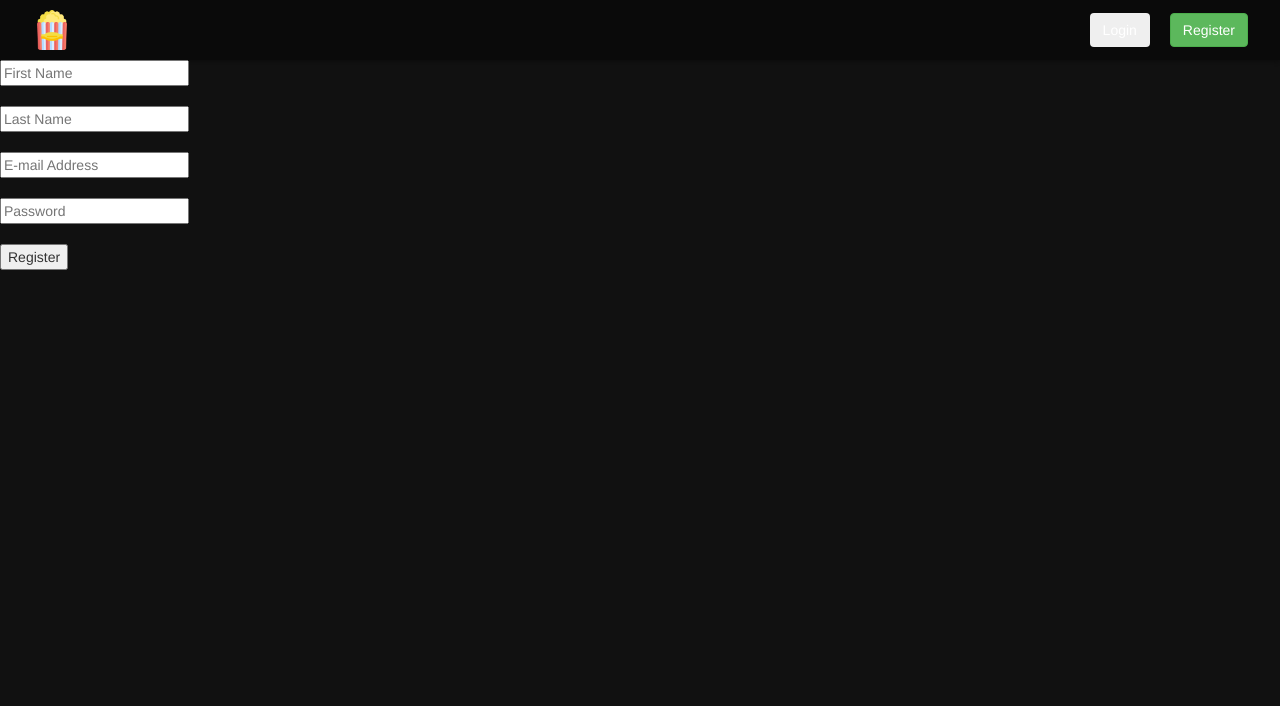
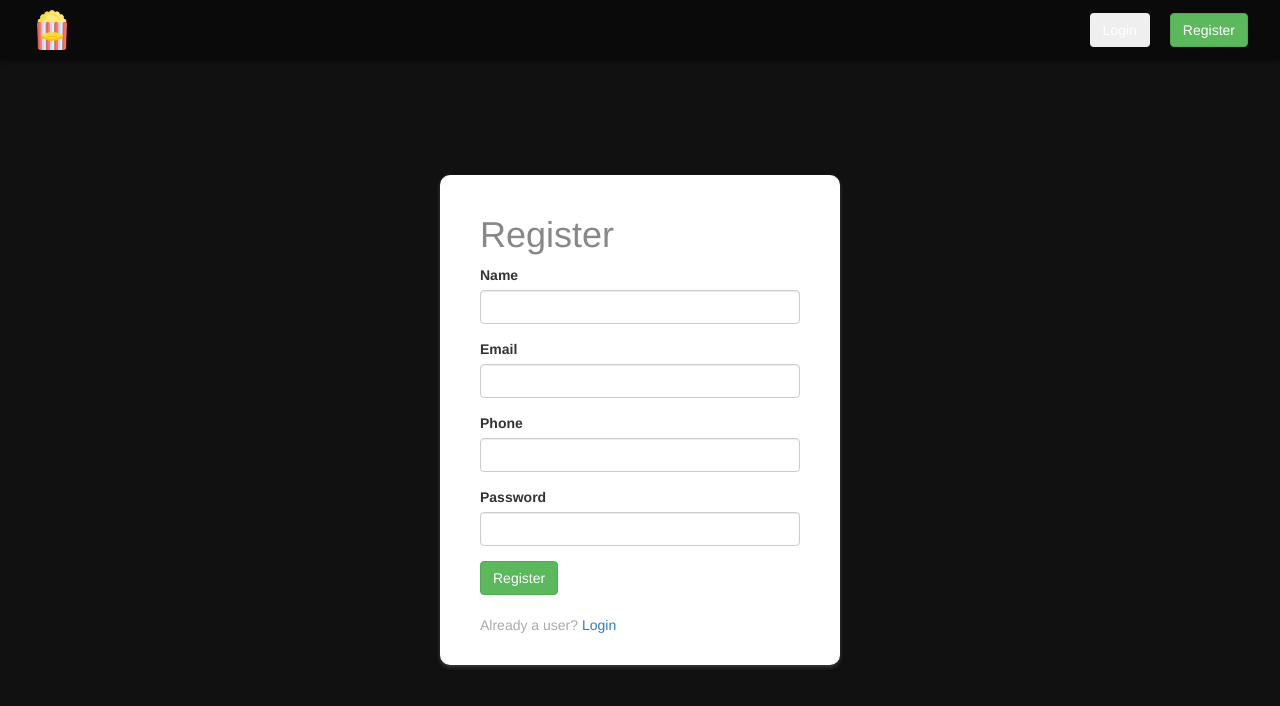
Before and after one commit to rocksman/angular-movie-management, an Angular app: page /register in a window 1280 px wide. Shown: the top 706 px of the page. Built offline with nearby package versions, Linux system fonts and the light colour scheme.

Commit message:
new design

```diff
--- a/src/app/login/login.component.css
+++ b/src/app/login/login.component.css
@@ -1,11 +1,15 @@
 .container{
     display: flex;
-    height: 60vh;
+    height: 80vh;
     align-items: center;
     justify-content: center;
 }
 .loginBox{
-    width: 350px;
+    width: 400px;
+    background: #fff;
+    padding: 20px 40px;
+    border-radius: 10px;
+    box-shadow: 0 2px 4px rgba(102, 102, 102, 0.527);
 }
 p{
     margin-top: 20px;
--- a/src/app/register/register.component.css
+++ b/src/app/register/register.component.css
@@ -0,0 +1,20 @@
+.container{
+    display: flex;
+    height: 90vh;
+    align-items: center;
+    justify-content: center;
+}
+h1{
+    color: #888;
+}
+.registerBox{
+    width: 400px;
+    background: #fff;
+    padding: 20px 40px;
+    border-radius: 10px;
+    box-shadow: 0 2px 4px rgba(102, 102, 102, 0.527);
+}
+p{
+    margin-top: 20px;
+    color: #aaa;
+}
--- a/src/app/register/register.component.html
+++ b/src/app/register/register.component.html
@@ -1,13 +1,25 @@
-<div>
-    <form action="">
-        <!-- <label for="">First Name</label><br> -->
-        <input type="text" name="fName" id="" placeholder="First Name" /><br /><br />
-        <!-- <label for="">Last Name</label><br> -->
-        <input type="text" name="lName" id="" placeholder="Last Name" /><br /><br />
-        <!-- <label for="">E-mail Address</label><br> -->
-        <input type="text" name="mail" id="" placeholder="E-mail Address" /><br /><br />
-        <!-- <label for="">Password</label><br> -->
-        <input type="text" name="password" id="" placeholder="Password" /><br /><br />
-        <button type="submit">Register</button>
-    </form>
+<div class="container">
+    <div class="registerBox">
+        <h1>Register</h1>
+        <form #loginForm="ngForm">
+            <div class="form-group">
+                <label for="name">Name</label>
+                <input type="text" class="form-control" id="name" required [(ngModel)]="user.name" name="name">
+            </div>
+            <div class="form-group">
+                <label for="email">Email</label>
+                <input type="email" class="form-control" id="email" required [(ngModel)]="user.email" name="email">
+            </div>
+            <div class="form-group">
+                <label for="Phone">Phone</label>
+                <input type="tel" class="form-control" id="phone" required [(ngModel)]="user.phone" name="phone">
+            </div>
+            <div class="form-group">
+                <label for="password">Password</label>
+                <input type="password" class="form-control" id="password" [(ngModel)]="user.password" name="password">
+            </div>
+            <button type="submit" class="btn btn-success" (click)="register()">Register</button>
+        </form>
+        <p>Already a user? <a routerLink="/login">Login</a></p>
+    </div>
 </div>
--- a/src/app/register/register.component.ts
+++ b/src/app/register/register.component.ts
@@ -1,4 +1,6 @@
 import { Component, OnInit } from '@angular/core';
+import { Users } from '../users';
+import { UserDataService } from '../user-data.service';
 
 @Component({
   selector: 'app-register',
@@ -6,7 +8,12 @@ import { Component, OnInit } from '@angular/core';
   styleUrls: ['./register.component.css'],
 })
 export class RegisterComponent implements OnInit {
-  constructor() {}
+  constructor(public users : UserDataService) {}
+  user = new Users(Math.random(), '', '', '', '', false);
 
+  register = () => {
+    this.users.registerUser(this.user);
+    alert('Registered');
+  }
   ngOnInit(): void {}
 }
```
